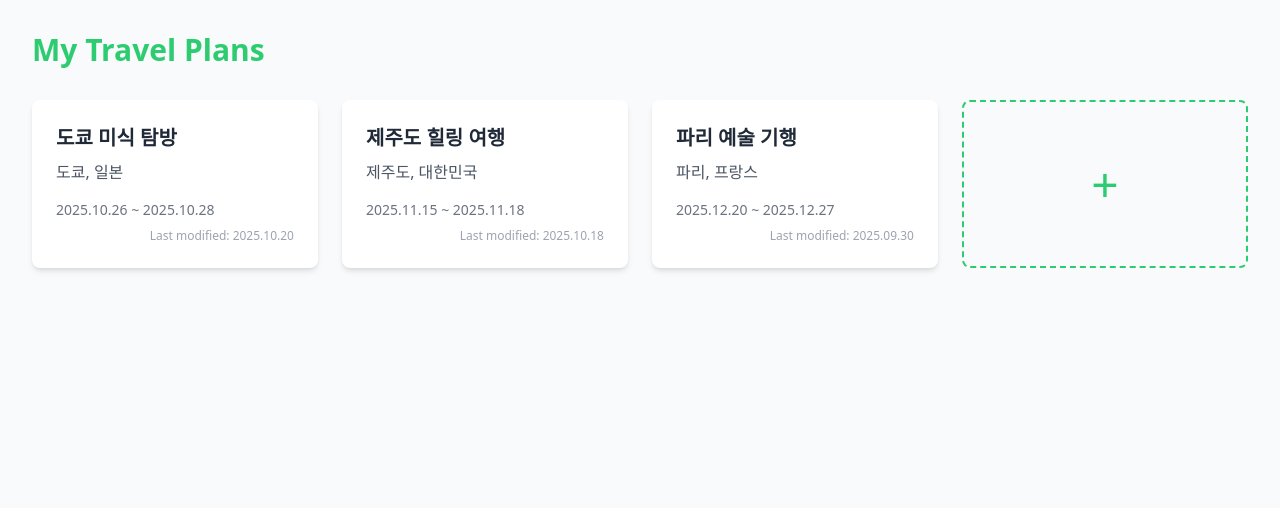
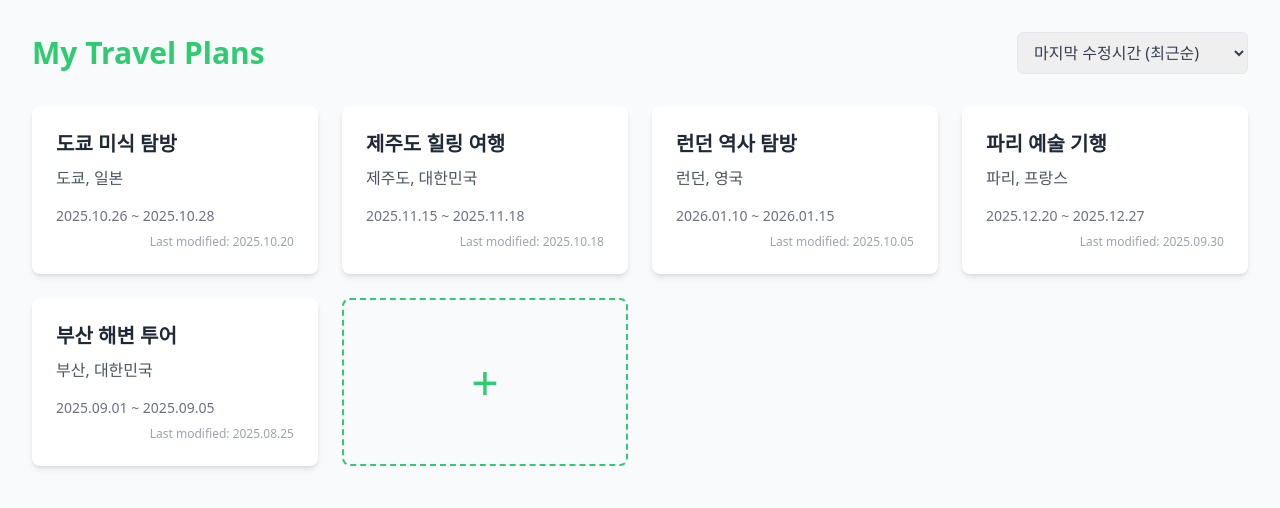
Before and after one commit to songjun01/TravelPlan_Project, a React (Vite) app in the folder frontend/: page / in a window 1280 px wide. Shown: the top 508 px of the page. Built offline with nearby package versions, Linux system fonts and the light colour scheme.

Commit message:
feat(main): add travel plan sorting feature with Gemini CLI.

```diff
--- a/frontend/src/pages/MainPage.jsx
+++ b/frontend/src/pages/MainPage.jsx
@@ -5,7 +5,7 @@
  * 사용자의 모든 여행 계획을 카드 형태의 그리드 레이아웃으로 보여줍니다.
  * 또한, 새로운 여행 계획을 추가할 수 있는 버튼을 포함합니다.
  */
-import React from 'react';
+import React, { useState, useMemo } from 'react'; // useState와 useMemo import
 import { Link } from 'react-router-dom';
 
 // 초기 렌더링을 위한 목업(mock) 데이터
@@ -14,31 +14,51 @@ const mockTravelPlans = [
     id: 1,
     title: '도쿄 미식 탐방',
     location: '도쿄, 일본',
-    startDate: '2025.10.26',
-    endDate: '2025.10.28',
-    lastModified: '2025.10.20',
+    startDate: '2025-10-26', // ISO 8601 형식으로 변경
+    endDate: '2025-10-28',
+    lastModified: '2025-10-20T10:00:00Z', // ISO 8601 형식으로 변경
   },
   {
     id: 2,
     title: '제주도 힐링 여행',
     location: '제주도, 대한민국',
-    startDate: '2025.11.15',
-    endDate: '2025.11.18',
-    lastModified: '2025.10.18',
+    startDate: '2025-11-15',
+    endDate: '2025-11-18',
+    lastModified: '2025-10-18T15:30:00Z',
   },
   {
     id: 3,
     title: '파리 예술 기행',
     location: '파리, 프랑스',
-    startDate: '2025.12.20',
-    endDate: '2025.12.27',
-    lastModified: '2025.09.30',
+    startDate: '2025-12-20',
+    endDate: '2025-12-27',
+    lastModified: '2025-09-30T08:00:00Z',
+  },
+  {
+    id: 4,
+    title: '부산 해변 투어',
+    location: '부산, 대한민국',
+    startDate: '2025-09-01',
+    endDate: '2025-09-05',
+    lastModified: '2025-08-25T11:00:00Z',
+  },
+  {
+    id: 5,
+    title: '런던 역사 탐방',
+    location: '런던, 영국',
+    startDate: '2026-01-10',
+    endDate: '2026-01-15',
+    lastModified: '2025-10-05T14:00:00Z',
   },
 ];
 
 // 날짜 포맷을 'YYYY.MM.DD' 형태로 변환하는 헬퍼 함수
 const formatDate = (dateStr) => {
     const date = new Date(dateStr);
+    // Date 객체가 유효한지 확인
+    if (isNaN(date.getTime())) {
+      return 'Invalid Date';
+    }
     return `${date.getFullYear()}.${String(date.getMonth() + 1).padStart(2, '0')}.${String(date.getDate()).padStart(2, '0')}`;
 }
 
@@ -73,15 +93,61 @@ const AddNewPlanCard = () => (
 
 
 function MainPage() {
+  // 3. 현재 정렬 순서를 저장하기 위한 상태 (기본값: 마지막 수정시간 최근순)
+  const [sortOrder, setSortOrder] = useState('modified_desc');
+
+  // 5. 정렬 로직 구현: sortOrder 상태에 따라 여행 계획을 정렬합니다.
+  const sortedPlans = useMemo(() => {
+    const sortablePlans = [...mockTravelPlans]; // 원본 배열을 변경하지 않기 위해 복사본 생성
+
+    sortablePlans.sort((a, b) => {
+      switch (sortOrder) {
+        case 'modified_desc': // 마지막 수정시간 (최근순)
+          return new Date(b.lastModified).getTime() - new Date(a.lastModified).getTime();
+        case 'modified_asc': // 마지막 수정시간 (과거순)
+          return new Date(a.lastModified).getTime() - new Date(b.lastModified).getTime();
+        case 'title_asc': // 제목 (오름차순)
+          return a.title.localeCompare(b.title);
+        case 'title_desc': // 제목 (내림차순)
+          return b.title.localeCompare(a.title);
+        case 'date_asc': // 여행일정 (최근 다가오는 순)
+          return new Date(a.startDate).getTime() - new Date(b.startDate).getTime();
+        case 'date_desc': // 여행일정 (과거 다가오는 순)
+          return new Date(b.startDate).getTime() - new Date(a.startDate).getTime();
+        default:
+          return 0;
+      }
+    });
+    return sortablePlans;
+  }, [mockTravelPlans, sortOrder]); // mockTravelPlans 또는 sortOrder 변경 시 재계산
+
   return (
     <div className="bg-gray-50 min-h-screen">
       <div className="container mx-auto p-4 sm:p-6 lg:p-8">
-        <h1 className="text-3xl font-bold text-primary mb-8">My Travel Plans</h1> {/* 메인 색상 적용 */}
+        <div className="flex justify-between items-center mb-8">
+          <h1 className="text-3xl font-bold text-primary">My Travel Plans</h1> {/* 메인 색상 적용 */}
+
+          {/* 4. 정렬 UI (Select Dropdown) */}
+          <div className="flex justify-end">
+            <select
+              value={sortOrder}
+              onChange={(e) => setSortOrder(e.target.value)}
+              className="border rounded-md px-3 py-2 text-gray-700"
+            >
+              <option value="modified_desc">마지막 수정시간 (최근순)</option>
+              <option value="modified_asc">마지막 수정시간 (과거순)</option>
+              <option value="title_asc">제목 (오름차순)</option>
+              <option value="title_desc">제목 (내림차순)</option>
+              <option value="date_asc">여행일정 (최근 다가오는 순)</option>
+              <option value="date_desc">여행일정 (과거 다가오는 순)</option>
+            </select>
+          </div>
+        </div>
 
         {/* 반응형 그리드 레이아웃 */}
         <div className="grid grid-cols-1 sm:grid-cols-2 md:grid-cols-3 lg:grid-cols-4 gap-6">
-          {/* 목업 데이터를 순회하며 여행 계획 카드를 렌더링합니다. */}
-          {mockTravelPlans.map(plan => (
+          {/* 6. 정렬된 데이터를 순회하며 여행 계획 카드를 렌더링합니다. */}
+          {sortedPlans.map(plan => (
             <TravelPlanCard key={plan.id} plan={plan} />
           ))}
 
```
Also changed, not shown: 1 other file (tests, documents, lock files or other folders).
